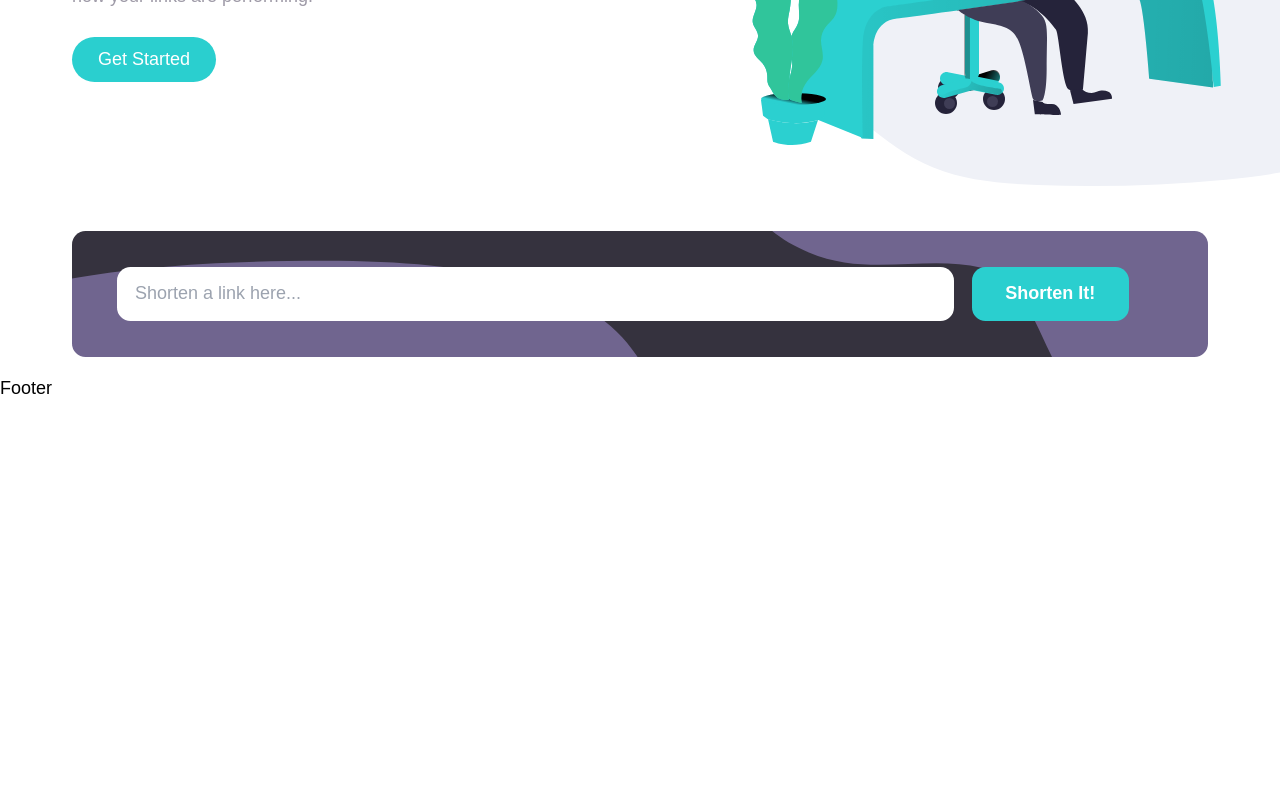
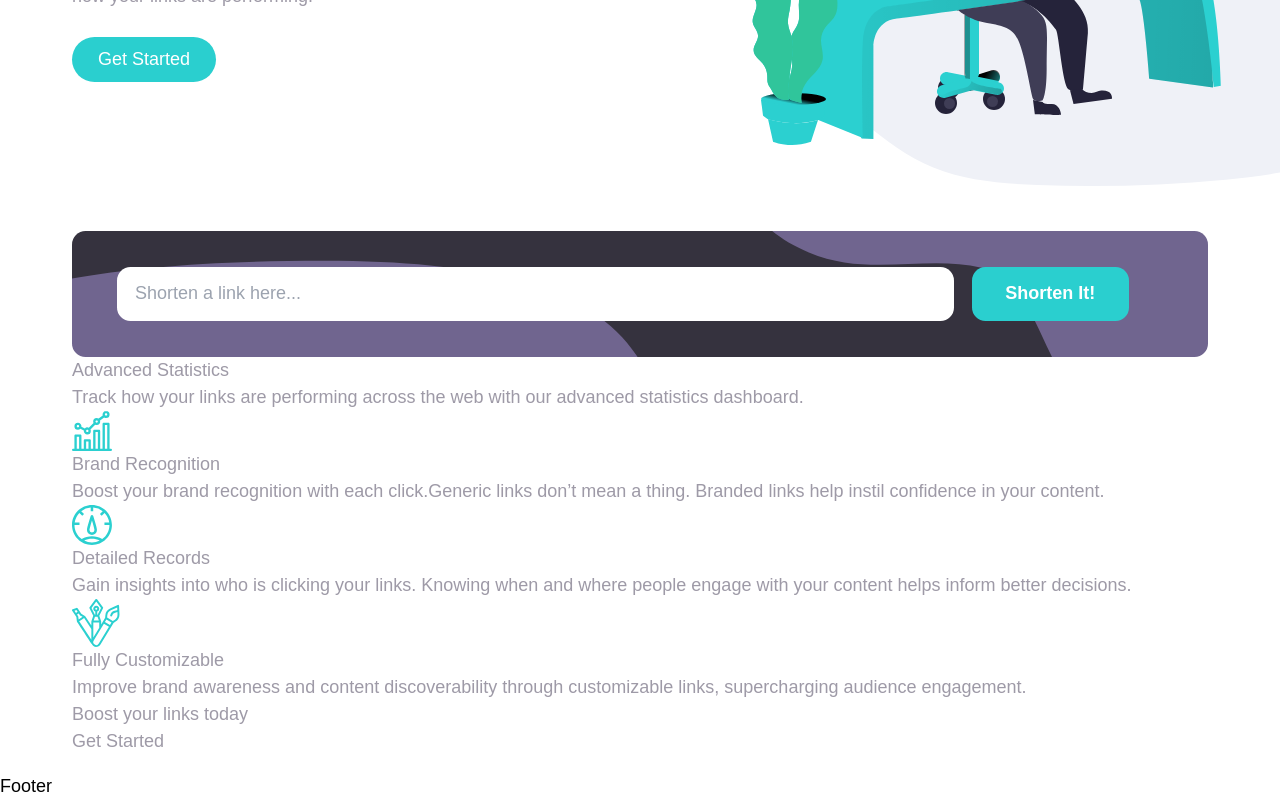
Before and after one commit to alvyynm/shortly, a React (Vite) app in the folder frontend/: page / in a window 1280 px wide. Shown: the part 409-1209 px from the top of the page. Before the commit the page ends 811 px from the top, so only its background shows below. Built offline with nearby package versions, Linux system fonts and the light colour scheme.

Commit message:
chore(content): add JSX content for Stats section

```diff
--- a/frontend/src/components/Landing.jsx
+++ b/frontend/src/components/Landing.jsx
@@ -1,6 +1,9 @@
 import React from 'react';
 
 import heroimg from '../assets/illustration-working.svg';
+import brandrecog from '../assets/icon-brand-recognition.svg';
+import detailrec from '../assets/icon-detailed-records.svg';
+import fullycus from '../assets/icon-fully-customizable.svg';
 
 function Landing() {
   return (
@@ -53,8 +56,59 @@ function Landing() {
           </button>
         </form>
       </div>
+
       {/* STATS SECTION */}
+
+      <div>
+        <h2>Advanced Statistics</h2>
+        <p>
+          Track how your links are performing across the web with our advanced
+          statistics dashboard.
+        </p>
+        <div>
+          <div>
+            <div>
+              <img src={brandrecog} alt="" />
+            </div>
+            <h3>Brand Recognition</h3>
+            <p>
+              Boost your brand recognition with each click.Generic links don’t
+              mean a thing. Branded links help instil confidence in your
+              content.
+            </p>
+          </div>
+          <div>
+            <img src={detailrec} alt="" />
+            <div>
+              <h3>Detailed Records</h3>
+            </div>
+            <p>
+              Gain insights into who is clicking your links. Knowing when and
+              where people engage with your content helps inform better
+              decisions.
+            </p>
+          </div>
+          <div>
+            <div>
+              <img src={fullycus} alt="" />
+            </div>
+            <h3>Fully Customizable</h3>
+            <p>
+              Improve brand awareness and content discoverability through
+              customizable links, supercharging audience engagement.
+            </p>
+          </div>
+        </div>
+      </div>
+
       {/* CALLOUT SECTION */}
+
+      <div>
+        <div>
+          <h2>Boost your links today</h2>
+          <button>Get Started</button>
+        </div>
+      </div>
     </section>
   );
 }
```
